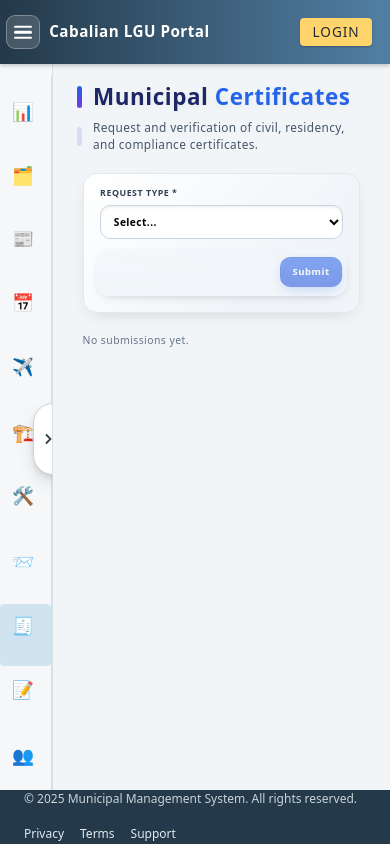
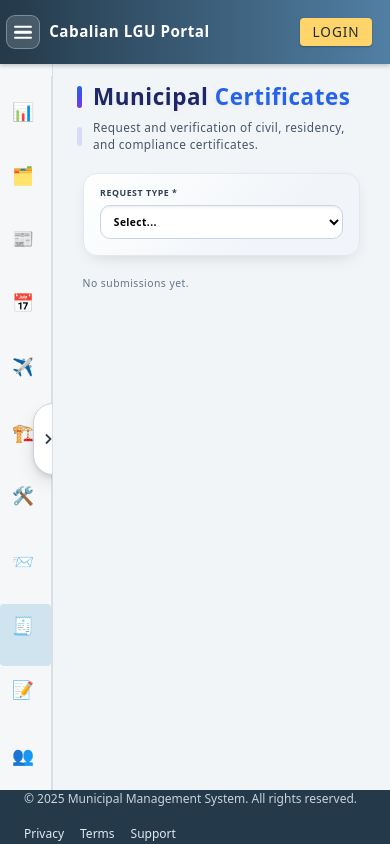
Before and after one commit to iamlouie/sjmunicipal-portal, an Angular app: page /certificates in a window 390 px wide. Built offline with nearby package versions, Linux system fonts and the light colour scheme.

Commit message:
update-oct-3.1

```diff
--- a/src/app/components/certificates/certificates.component.css
+++ b/src/app/components/certificates/certificates.component.css
@@ -161,6 +161,7 @@
 .res-length { max-width:170px; }
 .hint { margin:0; font-size:.55rem; letter-spacing:.4px; color:#64748b; }
 .actions { display:flex; justify-content:flex-end; margin-top:.4rem; }
+.actions--lower { margin-top:1.7rem; }
 .btn-primary { font:inherit; font-size:.66rem; padding:.5rem .85rem .48rem; border-radius:10px; font-weight:600; letter-spacing:.5px; background:linear-gradient(180deg,#2563eb,#1d4ed8); color:#fff; border:1px solid #1d4ed8; cursor:pointer; box-shadow:0 4px 10px -4px rgba(37,99,235,.5); }
 .btn-primary:disabled { opacity:.55; cursor:not-allowed; }
 
@@ -180,7 +181,7 @@
 
 /* Sticky actions bar on small screens so submit button remains accessible */
 @media (max-width: 720px){
-	.actions--sticky { position:sticky; bottom:.15rem; background:linear-gradient(180deg,rgba(241,245,249,.65),rgba(241,245,249,.95)); backdrop-filter:blur(4px); padding:.55rem .35rem .6rem; margin-top:.65rem; border-radius:14px; box-shadow:0 4px 12px -6px rgba(0,0,0,.25); }
+	.actions--sticky { position:sticky; bottom:.15rem; padding:.55rem .35rem .6rem; margin-top:.65rem; border-radius:14px; box-shadow:0 4px 12px -6px rgba(0,0,0,.25); }
 	.actions--sticky .btn-primary { box-shadow:0 4px 14px -4px rgba(37,99,235,.55); }
 }
 @media (max-width:400px){
--- a/src/app/components/certificates/certificates.component.html
+++ b/src/app/components/certificates/certificates.component.html
@@ -115,9 +115,9 @@
 			</ng-container>
 		</div>
 		</div>
-		<div class="actions actions--sticky">
-			<button type="submit" class="btn-primary" [disabled]="!canSubmit() || submitting()">Submit</button>
-		</div>
+					<div class="actions actions--lower" *ngIf="form().type">
+						<button type="submit" class="btn-primary" [disabled]="!canSubmit() || submitting()">Submit</button>
+					</div>
 	</form>
 	<div class="recent" *ngIf="requests().length; else empty" aria-label="Recent certificate requests">
 		<h3 class="recent__title">Recent Requests</h3>
--- a/src/app/components/permits/permits.component.html
+++ b/src/app/components/permits/permits.component.html
@@ -85,7 +85,7 @@
 				</label>
 			</ng-container>
 		</div>
-		<div class="actions actions--lower">
+		<div class="actions actions--lower" *ngIf="form().type">
 			<button type="submit" class="btn-primary" [disabled]="!canSubmit() || submitting()">Submit</button>
 		</div>
 
```
